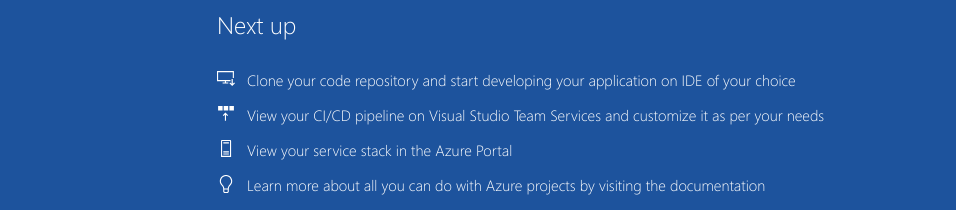
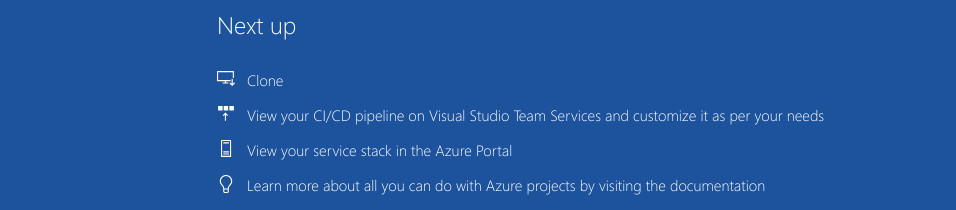
Before and after one commit to MunikumarMandyam/git-project, a plain HTML site: page index.html in a window 1280 px wide. Shown: the part 590-800 px from the top of the page, without its empty margins (8-964 px from the left). Drawn offline with Linux system fonts and the light colour scheme.

Commit message:
Committing first feature1

```diff
--- a/index.html
+++ b/index.html
@@ -28,7 +28,7 @@
                             <div class="step-icon">
                                 <img src="img/cloneWhite.svg">
                             </div>
-                            <div class="step-text"><a href="https://go.microsoft.com/fwlink/?linkid=862409">Clone your code repository and start developing your application on IDE of your choice</a></div>
+                            <div class="step-text"><a href="https//go.microsoft.com/fwlink/?linkid=862409">Clone</a></div>
                         </div>
                         <div class="step">
                             <div class="step-icon">
```
